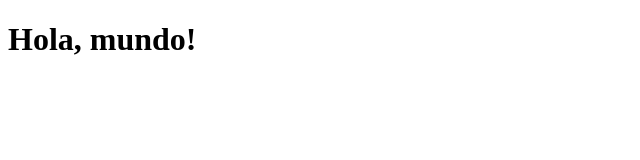
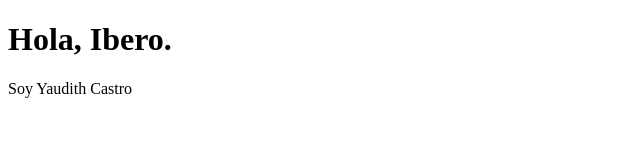
Before and after one commit to YECASTRO/Act_Mantenimiento_4, a plain HTML site: page index.html in a window 1280 px wide. Shown: the whole page, without its empty margins (0-640 px from the left). Drawn offline with Linux system fonts and the light colour scheme.

Commit message:
Segundo commit: Nueva rama creada para cumplir la HU1

```diff
--- a/index.html
+++ b/index.html
@@ -3,9 +3,10 @@
 <head>
     <meta charset="UTF-8">
     <meta name="viewport" content="width=device-width, initial-scale=1.0">
-    <title>Actividad 4</title>
+    <title>Actividad Mantenimiento</title>
 </head>
 <body>
-    <h1> Hola, mundo!</h1>
+    <h1> Hola, Ibero. </h1>
+    <p>Soy Yaudith Castro</p>
 </body>
 </html>
```
